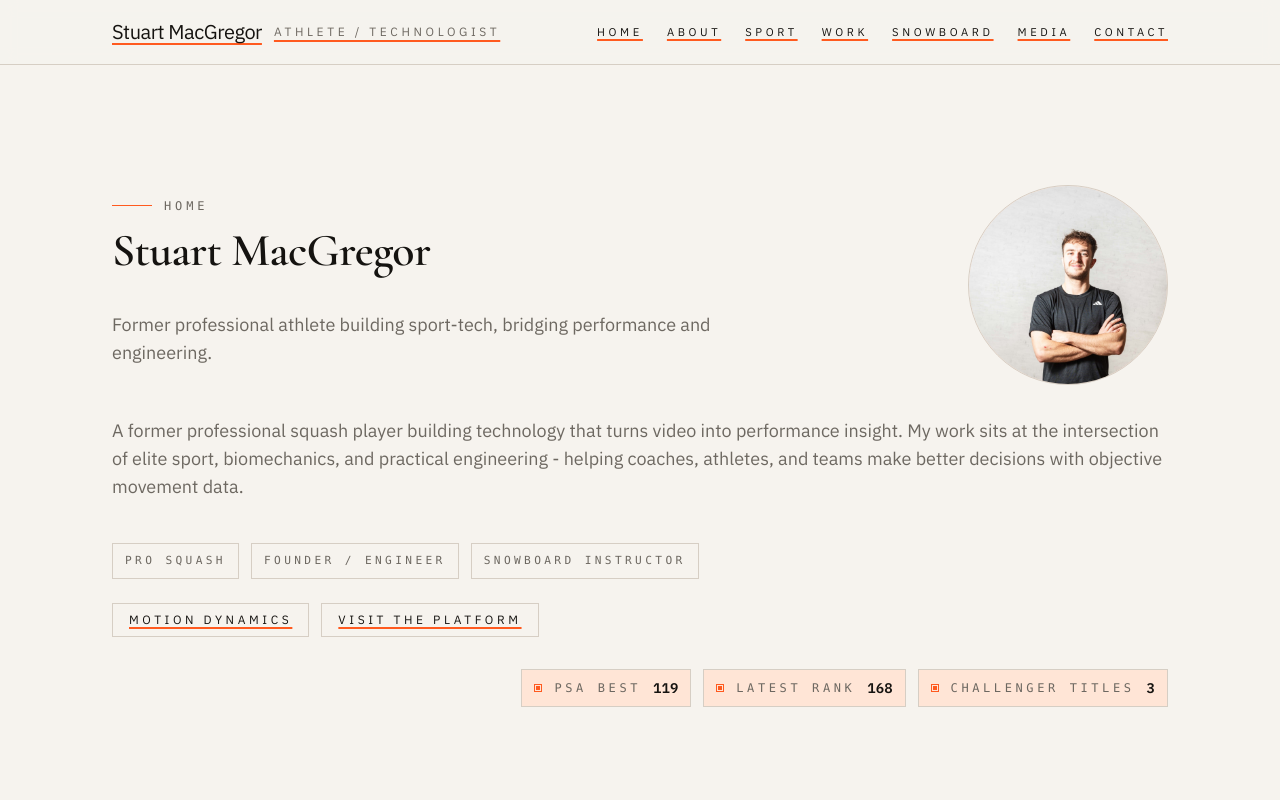
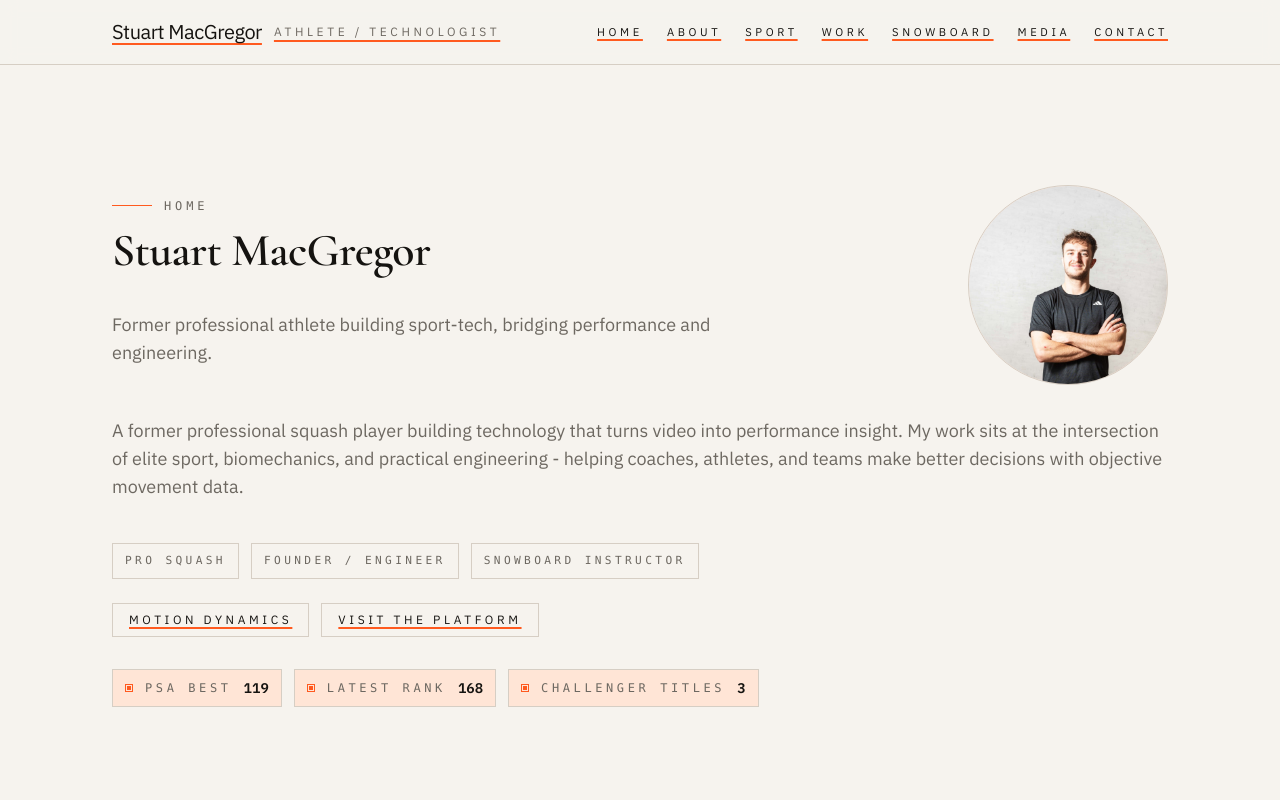
Before and after one commit to stumac2606/personal_website, a Next.js app: page / in a window 1280 px wide. Shown: the top 800 px of the page. Built offline with nearby package versions, Linux system fonts and the light colour scheme.

Commit message:
Left-align home hero stats

```diff
--- a/src/app/page.tsx
+++ b/src/app/page.tsx
@@ -95,7 +95,7 @@ export default function Home() {
               </a>
             </div>
           </div>
-          <div className="flex flex-wrap gap-3 lg:justify-end">
+          <div className="flex w-full flex-wrap justify-start gap-3 lg:w-fit lg:justify-self-start">
             {homeStats.map((stat) => (
               <StatChip
                 key={stat.id}
```
